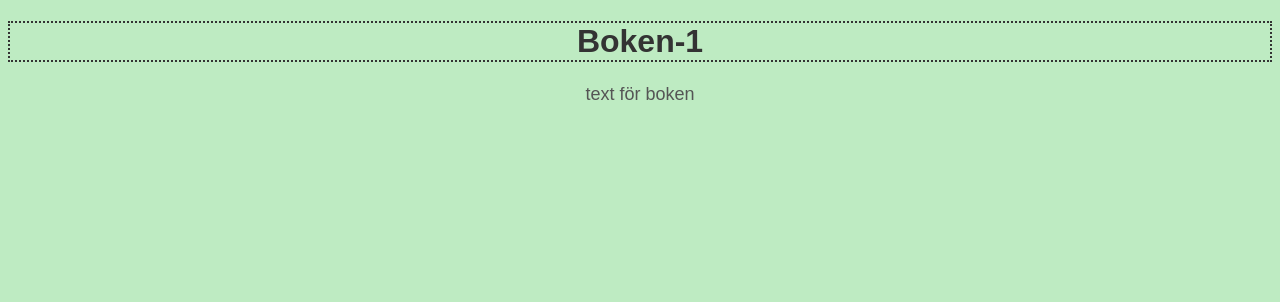
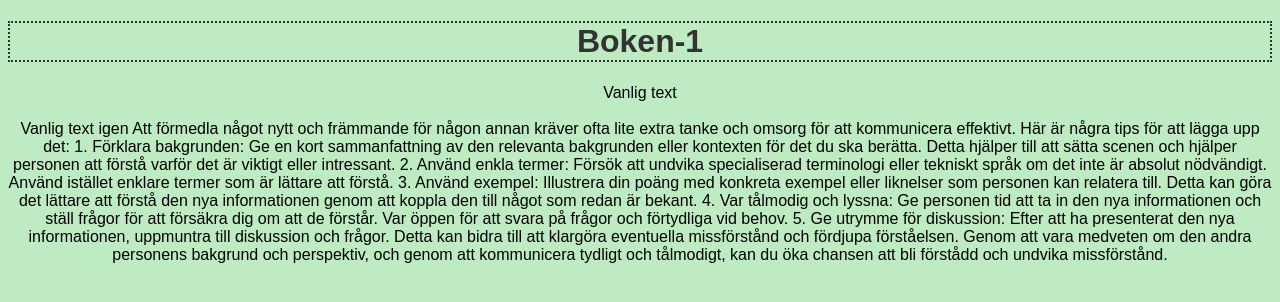
Before and after one commit to 5vmy7c4rzn-prog/boken-1, a plain HTML site: page index.html in a window 1280 px wide. Drawn offline with Linux system fonts and the light colour scheme.

Commit message:
med mycket text

```diff
--- a/index.html
+++ b/index.html
@@ -11,9 +11,29 @@
 
 <body>
     <h1>Boken-1</h1>
-    <p>text för boken</p>
+    Vanlig text<br>
+    <script>
+        document.write("Uppdaterad senast " + document.lastModified);
+        Massor av text här.
+    </script>
+    <br> Vanlig text igen Att förmedla något nytt och främmande för någon annan kräver ofta lite extra tanke och omsorg
+    för att kommunicera effektivt. Här är några tips för att lägga upp det:
+    1. Förklara bakgrunden: Ge en kort sammanfattning av den relevanta bakgrunden eller kontexten för det du ska
+    berätta. Detta hjälper till att sätta scenen och hjälper personen att förstå varför det är viktigt eller intressant.
+    2. Använd enkla termer: Försök att undvika specialiserad terminologi eller tekniskt språk om det inte är absolut
+    nödvändigt. Använd istället enklare termer som är lättare att förstå.
+    3. Använd exempel: Illustrera din poäng med konkreta exempel eller liknelser som personen kan relatera till. Detta
+    kan göra det lättare att förstå den nya informationen genom att koppla den till något som redan är bekant.
+    4. Var tålmodig och lyssna: Ge personen tid att ta in den nya informationen och ställ frågor för att försäkra dig om
+    att de förstår. Var öppen för att svara på frågor och förtydliga vid behov.
+    5. Ge utrymme för diskussion: Efter att ha presenterat den nya informationen, uppmuntra till diskussion och frågor.
+    Detta kan bidra till att klargöra eventuella missförstånd och fördjupa förståelsen.
+
+    Genom att vara medveten om den andra personens bakgrund och perspektiv, och genom att kommunicera tydligt och
+    tålmodigt, kan du öka chansen att bli förstådd och undvika missförstånd.
+
 
 </body>
-<script>alert("hej världen");</script>
+
 
 </html>
```
